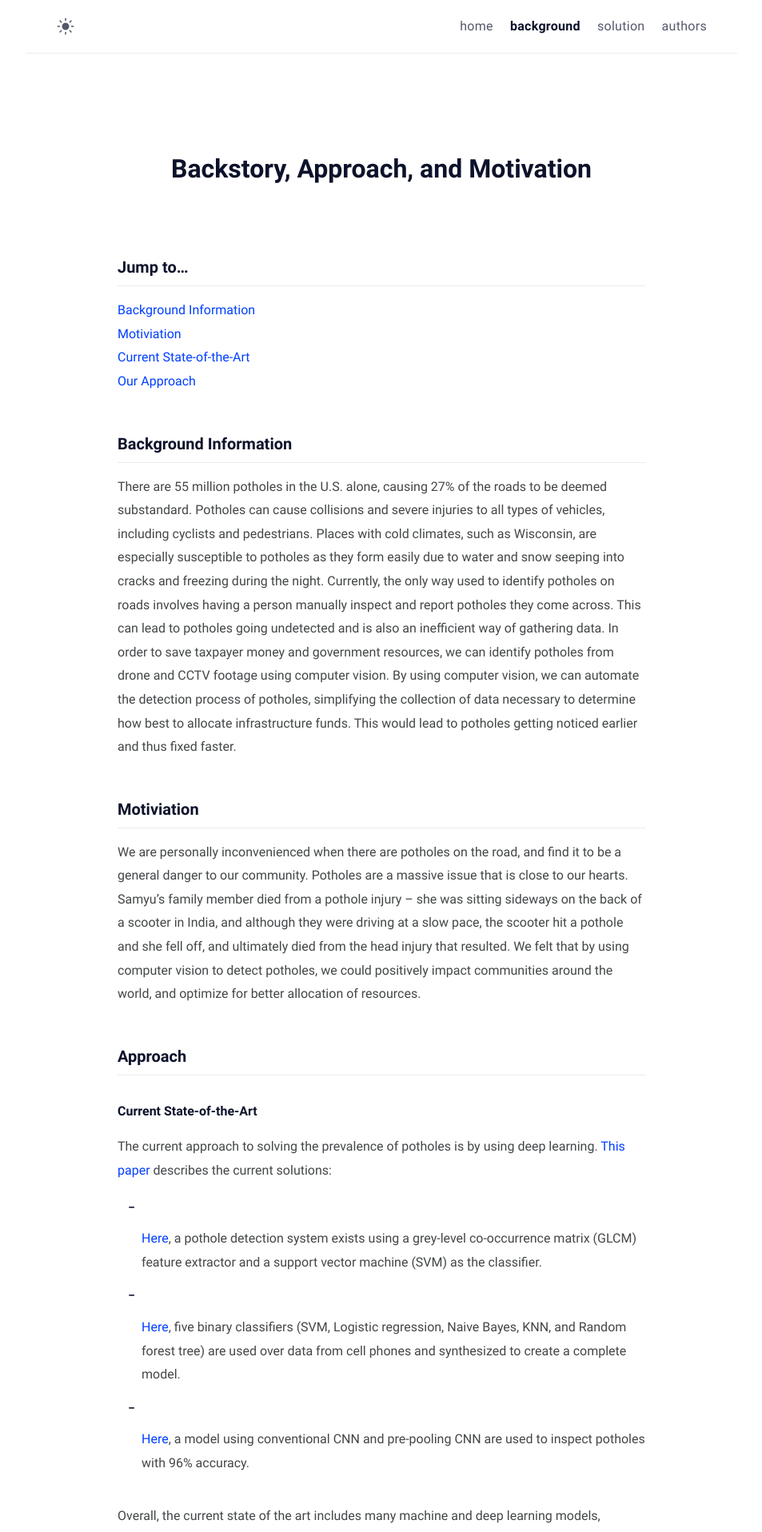
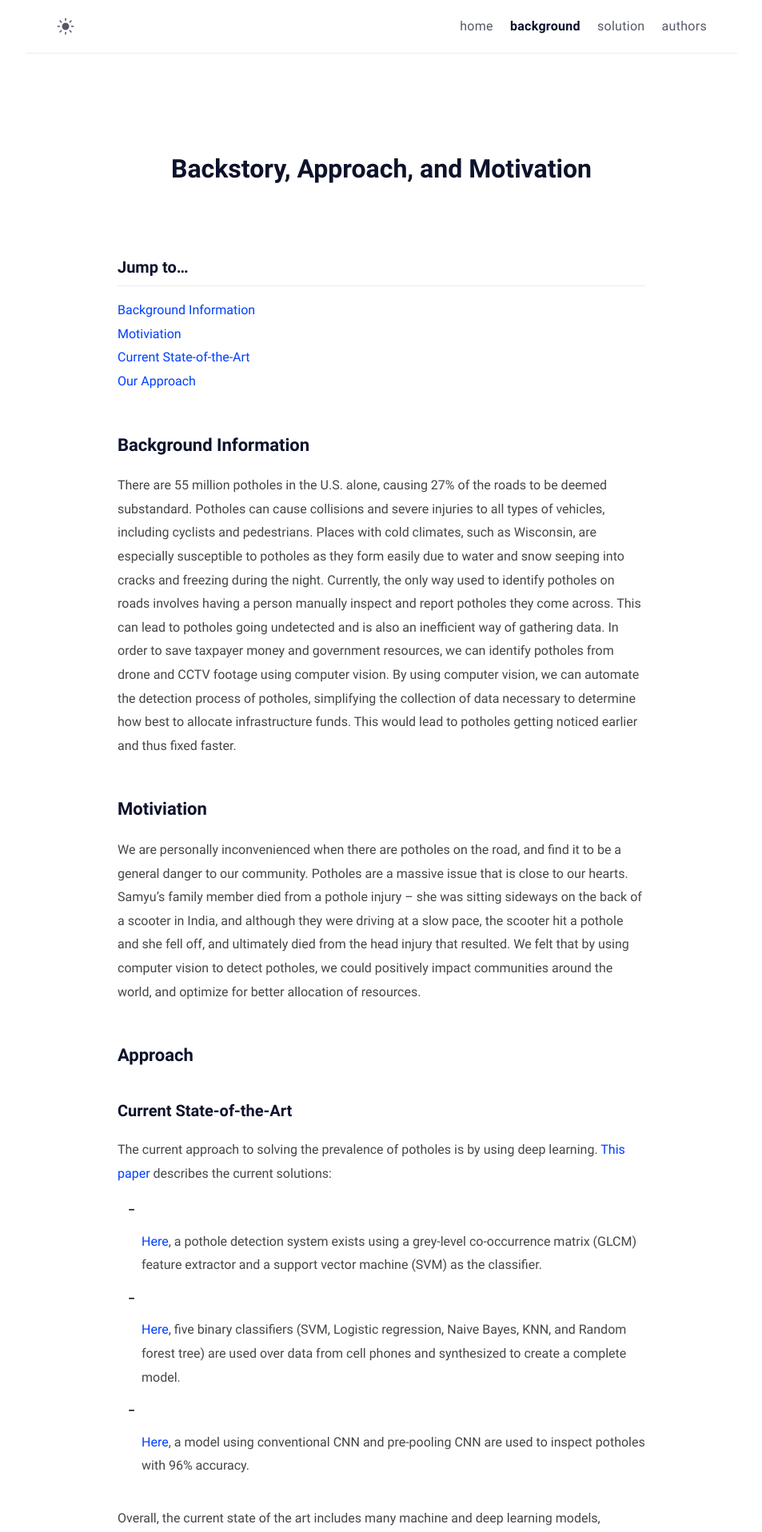
Before and after one commit to amorin5/amorin5.github.io, a Jekyll site: the page built from background.md, in a window 1280 px wide. Shown: the top 1916 px of the page at 80% size, without its empty margins (163-1116 px from the left). Built offline with Jekyll 4.4.1, drawn with Linux system fonts in a browser that asks for light colours.

```diff
--- a/background.md
+++ b/background.md
@@ -12,14 +12,14 @@ comments: false
 [Our Approach](#our-approach) <br>
 
 
-### Background Information
+## Background Information
 There are 55 million potholes in the U.S. alone, causing 27% of the roads to be deemed substandard. Potholes can cause collisions and severe injuries to all types of vehicles, including cyclists and pedestrians. Places with cold climates, such as Wisconsin, are especially susceptible to potholes as they form easily due to water and snow seeping into cracks and freezing during the night. Currently, the only way used to identify potholes on roads involves having a person manually inspect and report potholes they come across. This can lead to potholes going undetected and is also an inefficient way of gathering data. In order to save taxpayer money and government resources, we can identify potholes from drone and CCTV footage using computer vision. By using computer vision, we can automate the detection process of potholes, simplifying the collection of data necessary to determine how best to allocate infrastructure funds. This would lead to potholes getting noticed earlier and thus fixed faster.
 
-### Motiviation
+## Motiviation
 We are personally inconvenienced when there are potholes on the road, and find it to be a general danger to our community. Potholes are a massive issue that is close to our hearts. Samyu’s family member died from a pothole injury – she was sitting sideways on the back of a scooter in India, and although they were driving at a slow pace, the scooter hit a pothole and she fell off, and ultimately died from the head injury that resulted. We felt that by using computer vision to detect potholes, we could positively impact communities around the world, and optimize for better allocation of resources.
 
-### Approach
-##### Current State-of-the-Art
+## Approach
+#### Current State-of-the-Art
 
 The current approach to solving the prevalence of potholes is by using deep learning.
 [This paper](https://www.hindawi.com/journals/ace/2022/9221211/) describes the current solutions:
@@ -47,7 +47,7 @@ YOLO is similar to SSD in that they are both one-step detectors, both detecting
 <br>
 Both these neural network models/algorithms have been used in object detection, and much of our research so far has been determining what the best model would be for our problem. Right now, we are looking at using YOLOv5 for our object classification. This model requires images to be annotated before passing them through, which will be another step to consider in our updated timetable.
 
-##### Our Approach
+#### Our Approach
 Since our project is a simple classification task (pothole versus non-pothole) and we have found multiple models that can classify them in real-time with accuracy >95%, we will re-implement an existing solution. However, in an attempt to better understand the code and have greater control in tweaking variables and layers, we will draw inspiration from multiple models and hopefully make one that can perform at least as good as existing models. We will also combine multiple datasets of potholes while training our model to lower variance (to a certain extent) and also reduce the chance of overfitting the data. This is part of why we feel our solution can perform better than existing solutions. We decided to try and build the model in YOLOv5 using Google Collab, but if we run into issues with building our model in YOLOv5, we may look into using a different type of CNN. We will use Google Collab or our personal devices to train the model.
 <br>
 
```
